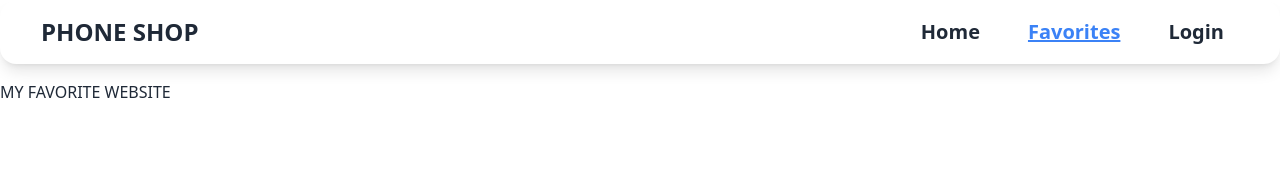
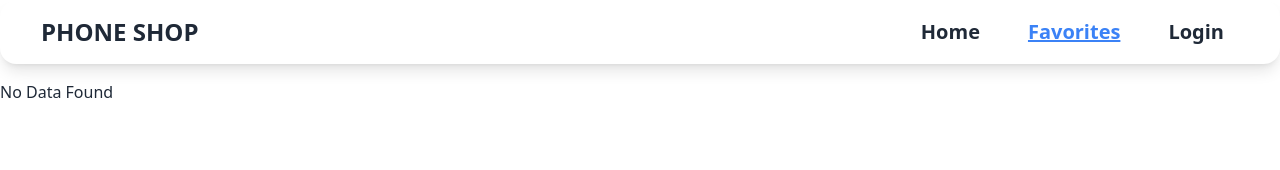
Before and after one commit to Kamrulthedev/Phone-Shelp, a React (Vite) app: page /Favorite in a window 1280 px wide. Shown: the top 170 px of the page. Built offline with nearby package versions, Linux system fonts and the light colour scheme.

Commit message:
Found-commit

```diff
--- a/src/Peges/Favorite/Favorite.jsx
+++ b/src/Peges/Favorite/Favorite.jsx
@@ -1,11 +1,36 @@
+import { useEffect, useState } from "react";
 
 
 const Favorite = () => {
-    return (
+
+    const [favorited, setFavorited] = useState([])
+
+    const [Nofound, setNodFound] = useState(false)
+
+    useEffect(() => {
+
+        const FevoriteItem = JSON.parse(localStorage.getItem('Favorite'))
+
+        if (FevoriteItem) {
+            setFavorited(FevoriteItem)
+        }
+        else (
+
+            setNodFound("No Data Found")
+
+        )
+    }, [])
+
+    console.log(favorited)
+
+
+    return(
         <div>
-            <h1>MY FAVORITE WEBSITE</h1>
+              {
+                Nofound ? <p className="h-[80vh] flex ">{Nofound}</p>: <div></div>
+              }
         </div>
-    );
+    )
 };
 
 export default Favorite;
```
